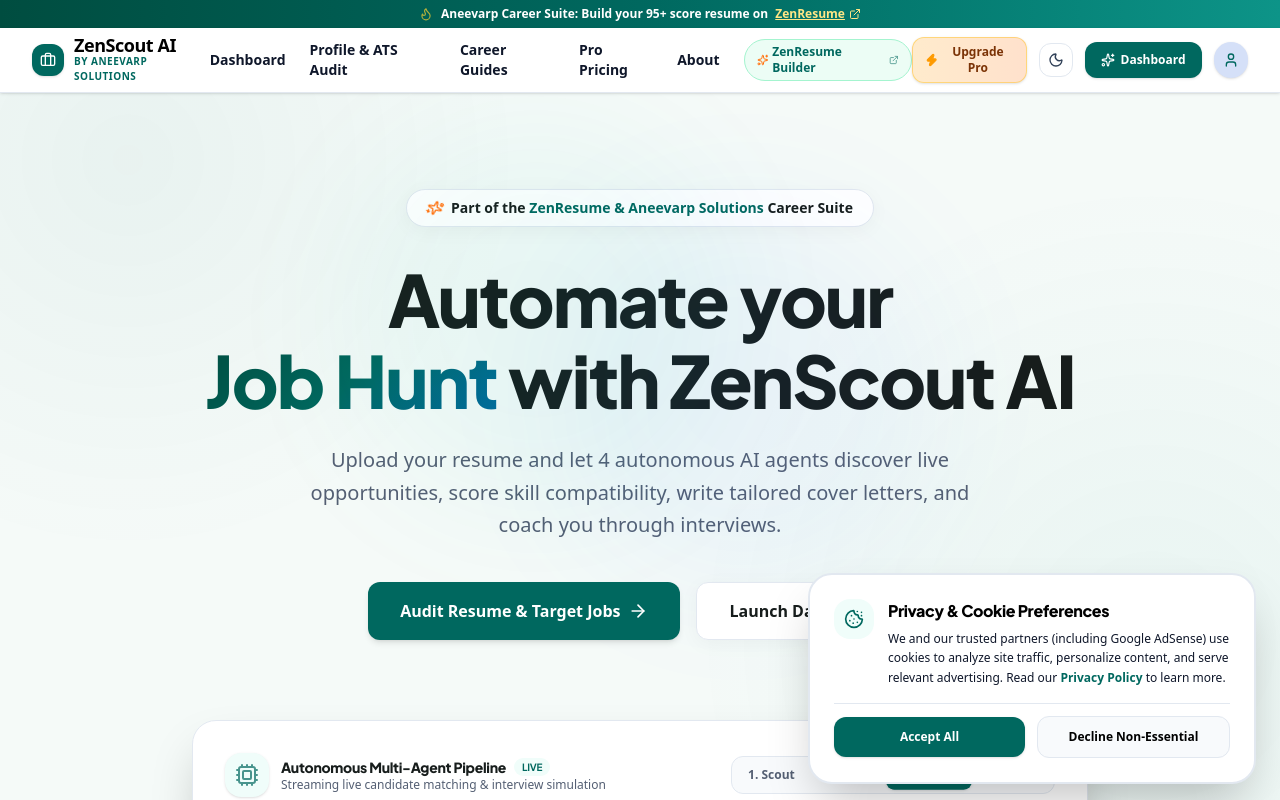
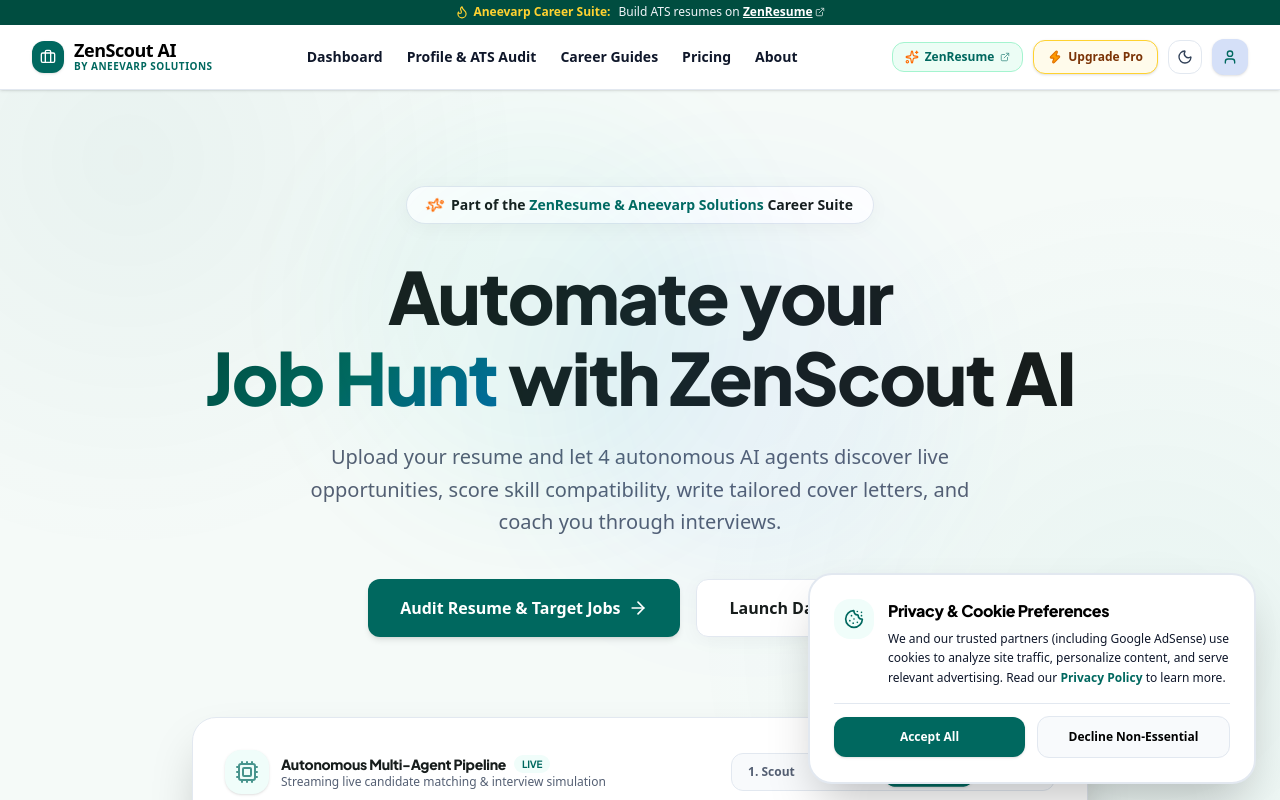
Before and after one commit to jagadeesvarrao-design/ai-job-search-agent, a Next.js app: page / in a window 1280 px wide. Shown: the top 800 px of the page. Built offline with nearby package versions, Linux system fonts and the light colour scheme.

Commit message:
fix(ui): streamline top header ribbon, eliminate button clutter, and optimize navigation spacing

```diff
--- a/src/components/HeaderNav.tsx
+++ b/src/components/HeaderNav.tsx
@@ -16,7 +16,7 @@
   Crown,
   Zap
 } from "lucide-react";
-import { getUserPlan } from "@/lib/user-tier";
+import { getUserTierState, isProSubscriber } from "@/lib/user-tier";
 import PricingModal from "@/components/PricingModal";
 
 export default function HeaderNav() {
@@ -28,7 +28,7 @@
   // Initialize theme and Pro subscription status
   useEffect(() => {
     const checkTier = () => {
-      setIsPro(getUserPlan() === "pro");
+      setIsPro(isProSubscriber());
     };
 
     checkTier();
@@ -60,97 +60,96 @@
 
   return (
     <>
-      {/* Top Ecosystem Announcement Ribbon */}
-      <div className="bg-gradient-to-r from-[#004D40] via-[#00685F] to-[#0D9488] text-white text-[11px] md:text-xs py-1.5 px-4 text-center font-bold flex items-center justify-center gap-2">
-        <Flame className="w-3.5 h-3.5 text-amber-300 animate-pulse" />
+      {/* Top Slim Ecosystem Announcement Ribbon */}
+      <div className="bg-[#004D40] dark:bg-[#062420] text-slate-100 text-[11px] md:text-xs py-1 px-4 text-center font-medium border-b border-teal-900/30 flex items-center justify-center gap-2">
+        <span className="inline-flex items-center gap-1 text-amber-300 font-bold">
+          <Flame className="w-3.5 h-3.5" />
+          Aneevarp Career Suite:
+        </span>
         <span>
-          Aneevarp Career Suite: Build your 95+ score resume on{" "}
+          Build ATS resumes on{" "}
           <a
             href="https://zenresume.vercel.app"
             target="_blank"
             rel="noopener noreferrer"
-            className="underline text-amber-200 hover:text-white font-extrabold ml-1 inline-flex items-center gap-1"
+            className="underline text-white font-bold hover:text-amber-200 transition-colors inline-flex items-center gap-0.5"
           >
-            ZenResume <ExternalLink className="w-3 h-3" />
+            ZenResume <ExternalLink className="w-2.5 h-2.5 opacity-80" />
           </a>
         </span>
       </div>
 
-      {/* Main Sticky Navbar */}
-      <header className="bg-white border-b border-[#E2E8F0] sticky top-0 z-40 shadow-sm transition-all">
-        <div className="flex justify-between items-center w-full px-4 md:px-8 max-w-[1280px] mx-auto h-16">
-          {/* Brand Logo */}
-          <Link href="/" className="flex items-center gap-2.5 group focus:outline-none" aria-label="ZenScout AI by Aneevarp Solutions">
+      {/* Main Clean Sticky Navbar */}
+      <header className="bg-white dark:bg-[#141B20] border-b border-[#E2E8F0] dark:border-[#232D36] sticky top-0 z-40 shadow-sm transition-all">
+        <div className="flex justify-between items-center w-full px-4 md:px-8 max-w-[1320px] mx-auto h-16">
+
+          {/* Left: Brand Logo */}
+          <Link href="/" className="flex items-center gap-2.5 group focus:outline-none flex-shrink-0" aria-label="ZenScout AI by Aneevarp Solutions">
             <div className="bg-[#00685F] text-white p-2 rounded-xl group-hover:scale-105 group-active:scale-95 transition-all shadow-sm">
               <Briefcase className="w-4 h-4" />
             </div>
             <div className="flex flex-col text-left">
-              <span className="font-extrabold text-lg text-black leading-none tracking-tight">ZenScout AI</span>
-              <span className="text-[10px] text-[#00685F] font-bold tracking-wider uppercase">by Aneevarp Solutions</span>
+              <span className="font-extrabold text-base md:text-lg text-black dark:text-white leading-none tracking-tight">ZenScout AI</span>
+              <span className="text-[9px] md:text-[10px] text-[#00685F] dark:text-[#2DD4BF] font-bold tracking-wider uppercase">by Aneevarp Solutions</span>
             </div>
           </Link>
 
-          {/* Desktop Navigation Links */}
-          <nav className="hidden md:flex items-center gap-6 text-sm font-bold text-[#0F172A]" aria-label="Main Navigation">
-            <Link href="/dashboard" className="hover:text-[#00685F] transition-colors py-1">Dashboard</Link>
-            <Link href="/profile" className="hover:text-[#00685F] transition-colors py-1">Profile & ATS Audit</Link>
-            <Link href="/blog" className="hover:text-[#00685F] transition-colors py-1">Career Guides</Link>
-            <Link href="/pricing" className="hover:text-[#00685F] transition-colors py-1">Pro Pricing</Link>
-            <Link href="/about" className="hover:text-[#00685F] transition-colors py-1">About</Link>
+          {/* Center: Desktop Navigation Links */}
+          <nav className="hidden lg:flex items-center gap-6 text-xs xl:text-sm font-bold text-[#0F172A] dark:text-[#CBD5E1]" aria-label="Main Navigation">
+            <Link href="/dashboard" className="hover:text-[#00685F] dark:hover:text-[#2DD4BF] transition-colors py-1">Dashboard</Link>
+            <Link href="/profile" className="hover:text-[#00685F] dark:hover:text-[#2DD4BF] transition-colors py-1">Profile & ATS Audit</Link>
+            <Link href="/blog" className="hover:text-[#00685F] dark:hover:text-[#2DD4BF] transition-colors py-1">Career Guides</Link>
+            <Link href="/pricing" className="hover:text-[#00685F] dark:hover:text-[#2DD4BF] transition-colors py-1">Pricing</Link>
+            <Link href="/about" className="hover:text-[#00685F] dark:hover:text-[#2DD4BF] transition-colors py-1">About</Link>
+          </nav>
+
+          {/* Right: Actions Cluster */}
+          <div className="flex items-center gap-2 md:gap-2.5">
+            {/* ZenResume Direct Link */}
             <a
               href="https://zenresume.vercel.app"
               target="_blank"
               rel="noopener noreferrer"
-              className="inline-flex items-center gap-1 bg-emerald-50 hover:bg-emerald-100 text-[#00685F] border border-emerald-200 px-3 py-1 rounded-full text-xs font-black transition-all"
+              className="hidden xl:inline-flex items-center gap-1.5 bg-emerald-50 hover:bg-emerald-100 dark:bg-emerald-950/40 dark:hover:bg-emerald-900/50 text-[#00685F] dark:text-[#2DD4BF] border border-emerald-200 dark:border-emerald-800/60 px-3 py-1.5 rounded-xl text-xs font-bold transition-all"
             >
-              <Sparkles className="w-3 h-3 text-orange-500" />
-              <span>ZenResume Builder</span>
+              <Sparkles className="w-3.5 h-3.5 text-orange-500" />
+              <span>ZenResume</span>
               <ExternalLink className="w-2.5 h-2.5 opacity-70" />
             </a>
-          </nav>
 
-          {/* Right Action Buttons (Desktop) */}
-          <div className="flex items-center gap-2 sm:gap-3">
             {/* Pro Upgrade / Member Badge */}
             {isPro ? (
               <button
                 onClick={() => setPricingModalOpen(true)}
-                className="inline-flex items-center gap-1 bg-gradient-to-r from-amber-500 to-orange-500 text-white text-xs font-black px-3 py-1.5 rounded-xl shadow-sm hover:scale-105 active:scale-95 transition-all"
+                className="inline-flex items-center gap-1.5 bg-gradient-to-r from-amber-500 to-orange-500 text-white text-xs font-black px-3.5 py-2 rounded-xl shadow-sm hover:scale-105 active:scale-95 transition-all"
               >
-                <Crown className="w-3.5 h-3.5" />
+                <Crown className="w-3.5 h-3.5 fill-white" />
                 <span>PRO ACTIVE</span>
               </button>
             ) : (
               <button
                 onClick={() => setPricingModalOpen(true)}
-                className="inline-flex items-center gap-1 bg-gradient-to-r from-amber-500/20 to-orange-500/20 hover:from-amber-500 hover:to-orange-500 text-amber-900 dark:text-amber-300 hover:text-white border border-amber-400/40 text-xs font-black px-3 py-1.5 rounded-xl transition-all shadow-sm active:scale-95"
+                className="inline-flex items-center gap-1.5 bg-amber-50 dark:bg-amber-950/40 hover:bg-amber-500 hover:text-white text-amber-900 dark:text-amber-300 border border-amber-300 dark:border-amber-700/60 text-xs font-black px-3.5 py-2 rounded-xl transition-all shadow-sm active:scale-95 group"
               >
-                <Zap className="w-3.5 h-3.5 text-amber-500 fill-amber-500" />
+                <Zap className="w-3.5 h-3.5 text-amber-600 dark:text-amber-400 group-hover:text-white fill-amber-500" />
                 <span>Upgrade Pro</span>
               </button>
             )}
 
-            {/* Light / Dark Mode Toggle Button */}
+            {/* Light / Dark Mode Toggle */}
             <button
               onClick={toggleDarkMode}
-              className="p-2 rounded-xl border border-[#E2E8F0] hover:bg-slate-100 dark:hover:bg-slate-800 transition-all text-black dark:text-amber-300 focus:outline-none active:scale-95"
+              className="p-2 rounded-xl border border-[#E2E8F0] dark:border-[#232D36] hover:bg-slate-100 dark:hover:bg-slate-800 transition-all text-black dark:text-amber-300 focus:outline-none active:scale-95"
               aria-label="Toggle Light and Dark Mode"
               title={isDark ? "Switch to Light Mode" : "Switch to Dark Mode"}
             >
-              {isDark ? <Sun className="w-4 h-4" /> : <Moon className="w-4 h-4 text-slate-700" />}
+              {isDark ? <Sun className="w-4 h-4" /> : <Moon className="w-4 h-4 text-slate-700 dark:text-slate-300" />}
             </button>
 
-            <Link
-              href="/dashboard"
-              className="hidden sm:inline-flex items-center gap-1.5 bg-[#00685F] hover:bg-[#005049] text-white text-xs font-bold py-2.5 px-4 rounded-xl transition-all shadow-sm active:scale-95 btn-tactile"
-            >
-              <Sparkles className="w-3.5 h-3.5" />
-              Dashboard
-            </Link>
-
+            {/* User Profile Avatar */}
             <Link
               href="/profile"
-              className="w-9 h-9 rounded-full bg-[#D5E0F8] hover:bg-[#C2D3F5] text-[#00685F] flex items-center justify-center transition-all active:scale-95 shadow-sm"
+              className="w-9 h-9 rounded-xl bg-[#D5E0F8] dark:bg-slate-800 hover:bg-[#C2D3F5] dark:hover:bg-slate-700 text-[#00685F] dark:text-[#2DD4BF] flex items-center justify-center transition-all active:scale-95 shadow-sm"
               aria-label="Profile Settings"
             >
               <User className="w-4 h-4" />
@@ -159,7 +158,7 @@
             {/* Mobile Hamburger Toggle */}
             <button
               onClick={() => setMobileMenuOpen(!mobileMenuOpen)}
-              className="md:hidden p-2 rounded-xl text-black hover:bg-slate-100 dark:hover:bg-slate-800 transition-colors focus:outline-none"
+              className="lg:hidden p-2 rounded-xl text-black dark:text-white hover:bg-slate-100 dark:hover:bg-slate-800 transition-colors focus:outline-none"
               aria-label="Toggle navigation menu"
             >
               {mobileMenuOpen ? <X className="w-6 h-6" /> : <Menu className="w-6 h-6" />}
@@ -169,8 +168,8 @@
 
         {/* Mobile Navigation Drawer */}
         {mobileMenuOpen && (
-          <div className="md:hidden bg-white border-b border-[#E2E8F0] px-6 py-5 shadow-lg animate-in slide-in-from-top-4 duration-200">
-            <div className="flex flex-col gap-3 font-bold text-sm text-black">
+          <div className="lg:hidden bg-white dark:bg-[#141B20] border-b border-[#E2E8F0] dark:border-[#232D36] px-6 py-5 shadow-lg animate-in slide-in-from-top-4 duration-200">
+            <div className="flex flex-col gap-3 font-bold text-sm text-black dark:text-white">
               <button
                 onClick={() => {
                   setMobileMenuOpen(false);
@@ -180,7 +179,7 @@
               >
                 <span className="flex items-center gap-1.5">
                   <Crown className="w-4 h-4" />
-                  {isPro ? "ZenScout Pro Active (Manage)" : "Upgrade to Pro (Ad-Free & Unlimited)"}
+                  {isPro ? "ZenScout Pro Active (Manage Plan)" : "Upgrade to Pro (Ad-Free & 2x Turbo Speed)"}
                 </span>
                 <ArrowRight className="w-3.5 h-3.5" />
               </button>
@@ -188,7 +187,7 @@
               <Link
                 href="/dashboard"
                 onClick={() => setMobileMenuOpen(false)}
-                className="py-2.5 px-3 rounded-xl hover:bg-[#F5FAF8] text-[#00685F] flex items-center justify-between"
+                className="py-2.5 px-3 rounded-xl hover:bg-[#F5FAF8] dark:hover:bg-slate-800 text-[#00685F] dark:text-[#2DD4BF] flex items-center justify-between"
               >
                 <span>Job Dashboard</span>
                 <ArrowRight className="w-4 h-4" />
@@ -196,7 +195,7 @@
               <Link
                 href="/profile"
                 onClick={() => setMobileMenuOpen(false)}
-                className="py-2.5 px-3 rounded-xl hover:bg-[#F5FAF8] flex items-center justify-between"
+                className="py-2.5 px-3 rounded-xl hover:bg-[#F5FAF8] dark:hover:bg-slate-800 flex items-center justify-between"
               >
                 <span>Profile & ATS Audit</span>
                 <ArrowRight className="w-4 h-4" />
@@ -204,34 +203,34 @@
               <Link
                 href="/blog"
                 onClick={() => setMobileMenuOpen(false)}
-                className="py-2.5 px-3 rounded-xl hover:bg-[#F5FAF8] flex items-center justify-between"
+                className="py-2.5 px-3 rounded-xl hover:bg-[#F5FAF8] dark:hover:bg-slate-800 flex items-center justify-between"
               >
                 <span>Career Guides & Blog</span>
                 <ArrowRight className="w-4 h-4" />
               </Link>
               <Link
+                href="/pricing"
+                onClick={() => setMobileMenuOpen(false)}
+                className="py-2.5 px-3 rounded-xl hover:bg-[#F5FAF8] dark:hover:bg-slate-800 flex items-center justify-between"
+              >
+                <span>Pro Pricing Plans</span>
+                <ArrowRight className="w-4 h-4" />
+              </Link>
+              <Link
                 href="/about"
                 onClick={() => setMobileMenuOpen(false)}
-                className="py-2.5 px-3 rounded-xl hover:bg-[#F5FAF8] flex items-center justify-between"
+                className="py-2.5 px-3 rounded-xl hover:bg-[#F5FAF8] dark:hover:bg-slate-800 flex items-center justify-between"
               >
                 <span>About Aneevarp Solutions</span>
                 <ArrowRight className="w-4 h-4" />
               </Link>
-              <Link
-                href="/contact"
-                onClick={() => setMobileMenuOpen(false)}
-                className="py-2.5 px-3 rounded-xl hover:bg-[#F5FAF8] flex items-center justify-between"
-              >
-                <span>Contact Support</span>
-                <ArrowRight className="w-4 h-4" />
-              </Link>
 
-              <div className="pt-3 border-t border-slate-100 flex flex-col gap-2">
+              <div className="pt-3 border-t border-slate-100 dark:border-slate-800 flex flex-col gap-2">
                 <a
                   href="https://zenresume.vercel.app"
                   target="_blank"
                   rel="noopener noreferrer"
-                  className="bg-emerald-50 border border-emerald-200 text-[#00685F] font-black p-3 rounded-xl flex items-center justify-between text-xs"
+                  className="bg-emerald-50 dark:bg-emerald-950/40 border border-emerald-200 dark:border-emerald-800 text-[#00685F] dark:text-[#2DD4BF] font-black p-3 rounded-xl flex items-center justify-between text-xs"
                 >
                   <span className="flex items-center gap-1.5">
                     <Sparkles className="w-4 h-4 text-orange-500" />
```
